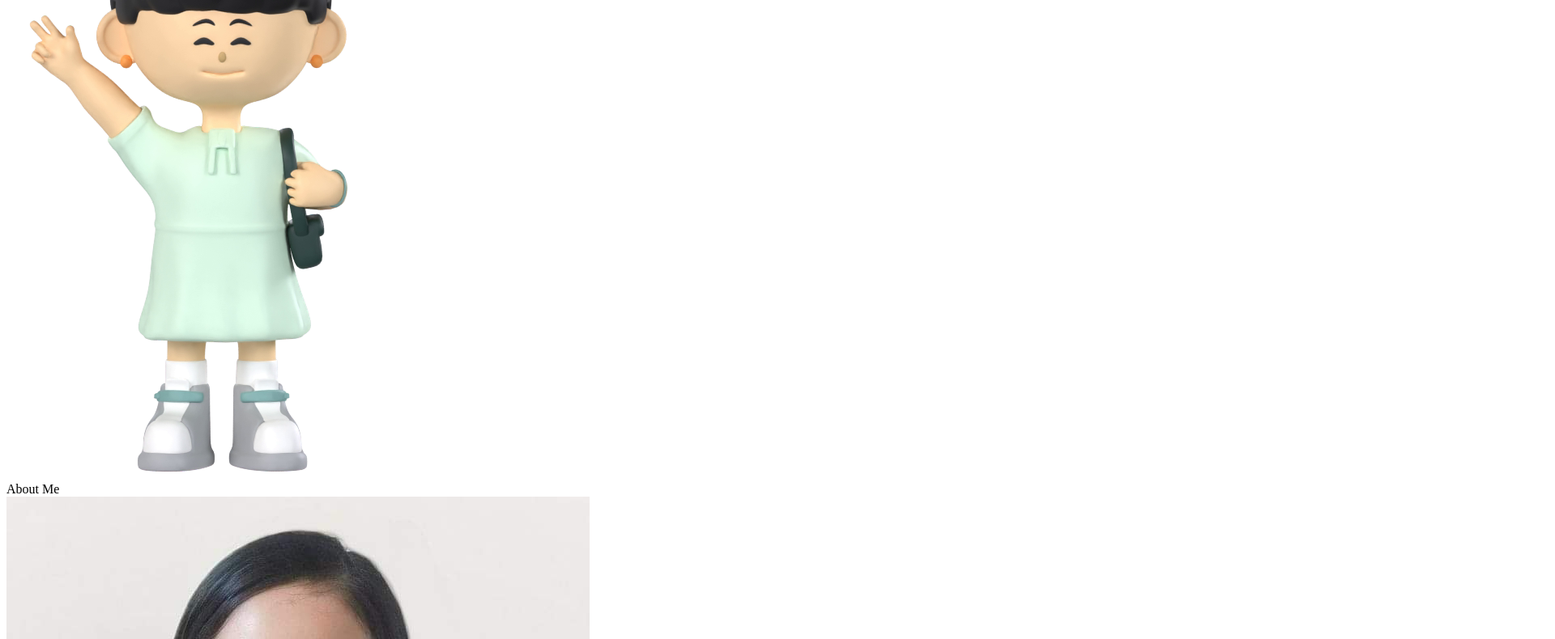
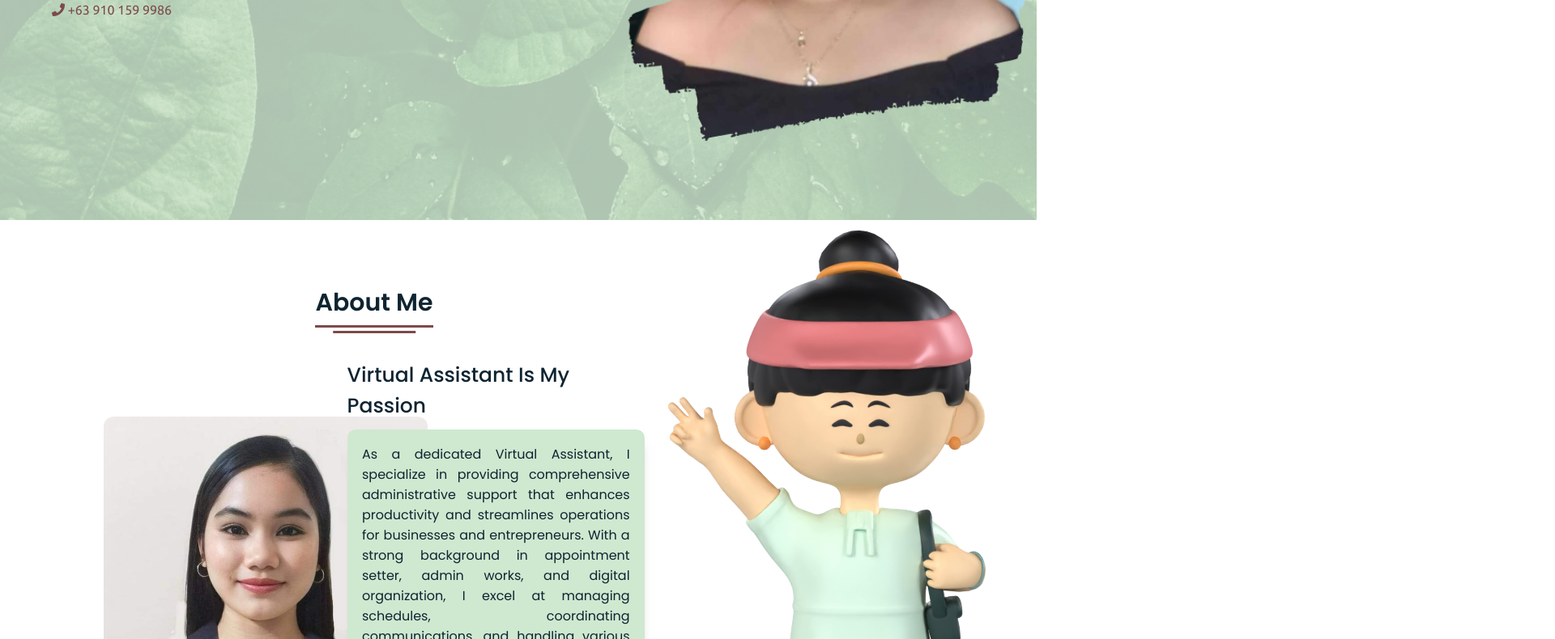
Before and after one commit to 00HIVE00/hidalgo.github.io, a plain HTML site: page index.html in a window 1280 px wide. Shown: the part 528-1318 px from the top of the page at 81% size, 1920 px wide, since content can reach past the window. Drawn offline with Linux system fonts and the light colour scheme.

Commit message:
Update index.html

```diff
--- a/index.html
+++ b/index.html
@@ -1,8 +1,9 @@
 <!DOCTYPE html>
-<!-- Website - www.codingnepalweb.com -->
+
 <html lang="en" dir="ltr">
 
 <head>
+    <meta name="viewport" content="width=device-width, initial-scale=1.0" />
   <meta charset="UTF-8" />
   <title>Pearl Angel Hidalgo | NISU CICS</title>
   <meta name="keywords" content="NISU, CICS, Pearl Angel Hidalgo, Personal Portfolio, Northern Iloilo State University, College of Information and Computing Studies"/>
@@ -12,7 +13,8 @@
   <meta name="robots" content="index, follow" />
   <!-- Fontawesome CDN Link -->
   <link rel="stylesheet" href="https://cdnjs.cloudflare.com/ajax/libs/font-awesome/5.15.2/css/all.min.css" />
-  <meta name="viewport" content="width=device-width, initial-scale=1.0" />
+   <link rel="stylesheet" href="style.css" />
+
 </head>
 
 <body>
```
